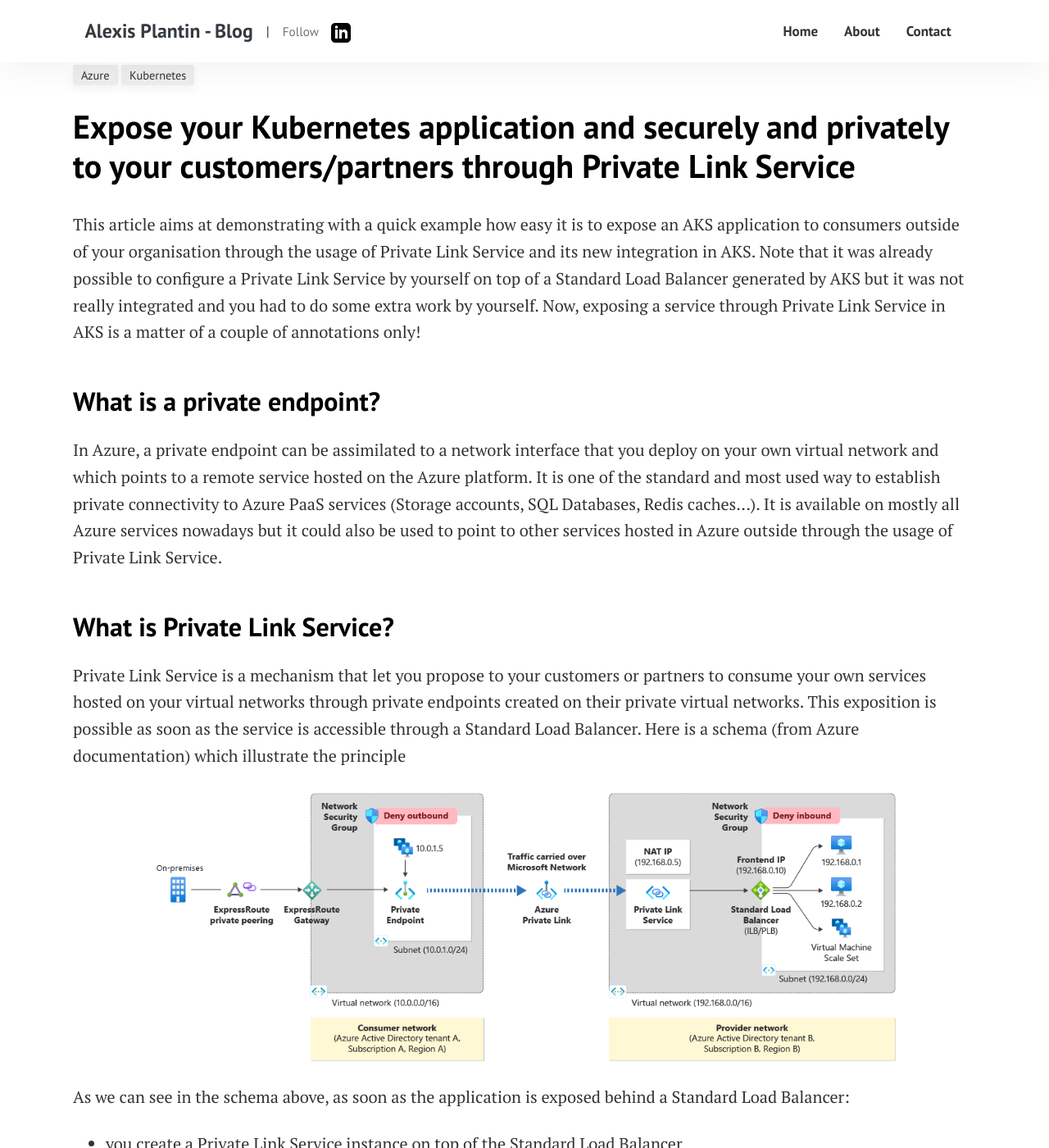
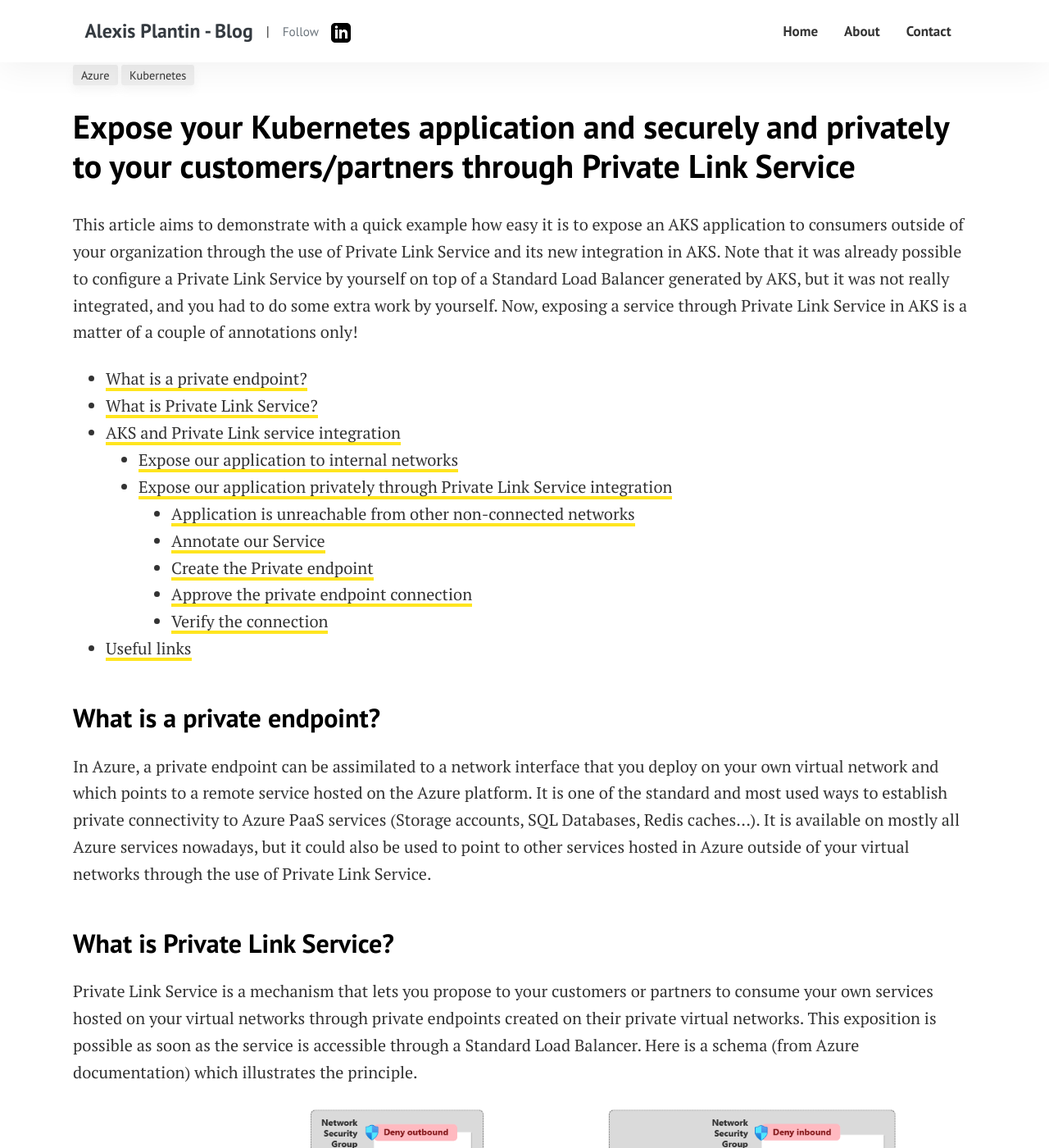
Before and after one commit to alexisP/alexisp.github.io, a Jekyll site: the page built from _posts/2023-08-28-aks-and-pls.md, in a window 1280 px wide and 1400 px high, scrolled down 716 px. Shown: the whole window at 82% size. Built offline with Jekyll 4.4.1, drawn with Linux system fonts in a browser that asks for light colours; some of the changed text lies outside the part shown.

Commit message:
Typos and small improvments

```diff
--- a/_posts/2023-08-28-aks-and-pls.md
+++ b/_posts/2023-08-28-aks-and-pls.md
@@ -6,17 +6,30 @@
 categories: [ Azure, Kubernetes ]
 image: assets/images/aks-and-pls/architecture-2.png
 ---
-This article aims at demonstrating with a quick example how easy it is to expose an AKS application to consumers outside of your organisation through the usage of Private Link Service and its new integration in AKS. Note that it was already possible to configure a Private Link Service by yourself on top of a Standard Load Balancer generated by AKS but it was not really integrated and you had to do some extra work by yourself. Now, exposing a service through Private Link Service in AKS is a matter of a couple of annotations only!
+This article aims to demonstrate with a quick example how easy it is to expose an AKS application to consumers outside of your organization through the use of Private Link Service and its new integration in AKS. Note that it was already possible to configure a Private Link Service by yourself on top of a Standard Load Balancer generated by AKS, but it was not really integrated, and you had to do some extra work by yourself. Now, exposing a service through Private Link Service in AKS is a matter of a couple of annotations only!
+
+- [What is a private endpoint?](#what-is-a-private-endpoint)
+- [What is Private Link Service?](#what-is-private-link-service)
+- [AKS and Private Link service integration](#aks-and-private-link-service-integration)
+  - [Expose our application to internal networks](#expose-our-application-to-internal-networks)
+  - [Expose our application privately through Private Link Service integration](#expose-our-application-privately-through-private-link-service-integration)
+    - [Application is unreachable from other non-connected networks](#application-is-unreachable-from-other-non-connected-networks)
+    - [Annotate our Service](#annotate-our-service)
+    - [Create the Private endpoint](#create-the-private-endpoint)
+    - [Approve the private endpoint connection](#approve-the-private-endpoint-connection)
+    - [Verify the connection](#verify-the-connection)
+- [Useful links](#useful-links)
+
 
 What is a private endpoint?
 ---------------------------
 
-In Azure, a private endpoint can be assimilated to a network interface that you deploy on your own virtual network and which points to a remote service hosted on the Azure platform. It is one of the standard and most used way to establish private connectivity to Azure PaaS services (Storage accounts, SQL Databases, Redis caches...). It is available on mostly all Azure services nowadays but it could also be used to point to other services hosted in Azure outside through the usage of Private Link Service.
+In Azure, a private endpoint can be assimilated to a network interface that you deploy on your own virtual network and which points to a remote service hosted on the Azure platform. It is one of the standard and most used ways to establish private connectivity to Azure PaaS services (Storage accounts, SQL Databases, Redis caches...). It is available on mostly all Azure services nowadays, but it could also be used to point to other services hosted in Azure outside of your virtual networks through the use of Private Link Service.
 
 What is Private Link Service?
 -------------------------------
 
-Private Link Service is a mechanism that let you propose to your customers or partners to consume your own services hosted on your virtual networks through private endpoints created on their private virtual networks. This exposition is possible as soon as the service is accessible through a Standard Load Balancer. Here is a schema (from Azure documentation) which illustrate the principle
+Private Link Service is a mechanism that lets you propose to your customers or partners to consume your own services hosted on your virtual networks through private endpoints created on their private virtual networks. This exposition is possible as soon as the service is accessible through a Standard Load Balancer. Here is a schema (from Azure documentation) which illustrates the principle.
 
 <section class="row">
   <div class="col-md-1"></div>
@@ -58,19 +71,27 @@
 
 ### Expose our application to internal networks
 
-As you probably know, to create a load balancer exposition from within an AKS cluster, we simply need to create a Service object of type LoadBalancer and AKS automatically create the appropriate load balancer and load balancing rules. To illustrate it, here is a Pod and a Service associated to this pod:
+As you probably know, to create a load balancer exposition from within an AKS cluster, we simply need to create a Service object of type LoadBalancer, and AKS automatically creates the appropriate load balancer and load balancing rules. To illustrate it, here is a Pod and a Service associated with this pod:
 
 <section class="row">
   <div class="col-md-1"></div>
   <div class="col-md-10">
     <a style="box-shadow:none;" href="https://gist.github.com/alexisP/189da9404b84a17d85909d391d7e5577">
-        <img src="../assets/images/aks-and-pls/sample-app.png"/>
+        <img title="Click to access to the source" src="../assets/images/aks-and-pls/sample-app.png"/>
     </a>
   </div>
   <div class="col-md-1"></div>
 </section>
 
 Our sample-app application is now available from outside the AKS cluster (but only on connected Vnets as we defined our load balancer as internal. No external customers or partners outside of my tenant can access it yet).
+
+<section class="row">
+  <div class="col-md-1"></div>
+  <div class="col-md-10">
+    <img src="../assets/images/aks-and-pls/architecture-1.png"/>
+  </div>
+  <div class="col-md-1"></div>
+</section>
 
 <section class="row">
   <div class="col-md-1"></div>
@@ -82,7 +103,7 @@
 
 ### Expose our application privately through Private Link Service integration
 
-#### Application is unreachable from other non connected networks
+#### Application is unreachable from other non-connected networks
 
 Now, let's try to reach the same application but from a spoke which is not connected to our AKS cluster (it is even in another tenant). As expected, we cannot reach the application as no network links are in place.
 
@@ -96,19 +117,19 @@
 
 #### Annotate our Service
 
-To make our application available through Private Link Service, it is now as easy as annotating our Service with specific annotations. So, let's annotate our existing Service to make it exposable and consumable through a Private Link Service.
+To make our application available through Private Link Service, it is as easy as annotating our Service with specific annotations. So, let’s annotate our existing Service to make it exposable and consumable through a Private Link Service.
 
 <section class="row">
   <div class="col-md-1"></div>
   <div class="col-md-10">
     <a style="box-shadow:none;" href="https://gist.github.com/alexisP/6750dbc2b08dfed5a358a8fa0411c4ed">
-        <img src="../assets/images/aks-and-pls/sample-app-pls-yml.png"/>
+        <img title="Click to access to the source" src="../assets/images/aks-and-pls/sample-app-pls-yml.png"/>
     </a>
   </div>
   <div class="col-md-1"></div>
 </section>
 
-After a couple of minutes, the setup is complete and we can find our Private Link service and an associated NIC within the AKS managed resource group (as a reminder this resource group can be found on the **Properties** tab of your AKS cluster). We then need to get the resourceId of the Private link service which is required for the next step.
+After a couple of minutes, the setup is complete and we can find our Private Link service and an associated NIC within the AKS managed resource group (as a reminder, this resource group can be found on the **Properties** tab of your AKS cluster). We then need to get the resourceId of the Private link service, which is required for the next step.
 
 <section class="row">
   <div class="col-md-1"></div>
@@ -138,11 +159,11 @@
   <div class="col-md-1"></div>
 </section>
 
-Once created, the private will be in a Pending connection state because the Private Link service owner needs to validate it.
+Once created, the private endpoint will be in a Pending connection state because the Private Link service owner needs to validate it.
 
 #### Approve the private endpoint connection
 
-On the Private Link service instance side, we can see that we now have a private endpoint connection waiting for our approval, so we just approve it to authorize our customer/partner to reach our service privately through a private endpoint on his network.
+On the Private Link service instance side, we can see that we now have a private endpoint connection waiting for our approval, so we just approve it to authorize our customer/partner to reach our service privately through a private endpoint on their network.
 
 <section class="row">
   <div class="col-md-1"></div>
@@ -154,7 +175,7 @@
 
 #### Verify the connection
 
-Now, on tenant b, the private endpoint connection status is approved and we can get the private ip of the NIC as shown in the screenshot below
+Now, on tenant b, the private endpoint connection status is approved and we can get the private IP of the NIC as shown in the screenshot below.
 
 <section class="row">
   <div class="col-md-1"></div>
@@ -176,4 +197,11 @@
 
 It works perfectly fine!
 
-As demonstrated in this article, from a service provider point of view, it is really easy now to expose a service privately to consumers or partners using this Private Link Service integration. We made a really simple and short demonstration but if you want to dig more on it, much more options are available on the service (TCP proxy support, FQDNs...) and here is the link to the documentation: [Private Link Service integration](https://cloud-provider-azure.sigs.k8s.io/topics/pls-integration/)
+As demonstrated in this article, from a service provider’s point of view, it is really easy now to expose a service privately to consumers or partners using this Private Link Service integration. We made a really simple and short demonstration but if you want to dig more into it, many more options are available on the service (TCP proxy support, FQDNs…) and here is the link to the documentation: [Private Link Service integration](https://cloud-provider-azure.sigs.k8s.io/topics/pls-integration/)
+
+Useful links
+------------
+
+- [Private endpoints](https://learn.microsoft.com/en-us/azure/private-link/private-endpoint-overview)
+- [Private Link Service](https://learn.microsoft.com/en-us/azure/private-link/private-link-service-overview)
+- [Private Link Service integration](https://cloud-provider-azure.sigs.k8s.io/topics/pls-integration/)
```
Also changed, not shown: other parts of _posts/2023-08-28-aks-and-pls.md (+7 -7 lines), assets/images/aks-and-pls/architecture-1.png, assets/images/aks-and-pls/architecture-2.png.
